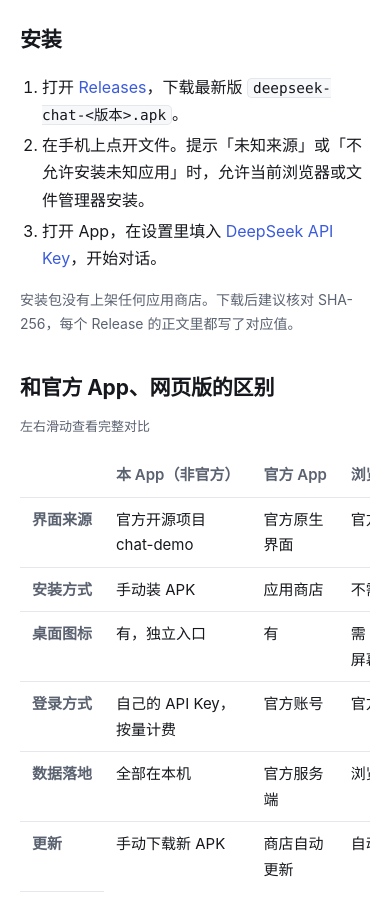
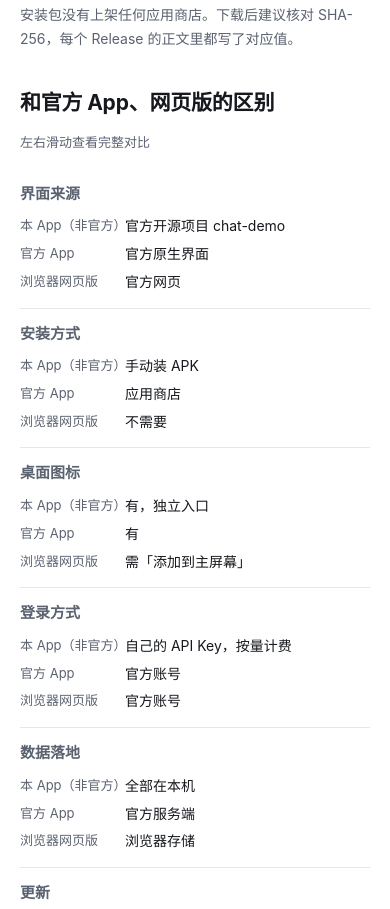
Before and after one commit to xlicz/deepseek-chat, a website: page docs/index.html in a window 390 px wide. Shown: the part 2523-3432 px from the top of the page. Drawn offline with Linux system fonts and the light colour scheme.

Commit message:
docs: make the comparison table and code block readable on phones

```diff
--- a/docs/index.html
+++ b/docs/index.html
@@ -61,6 +61,7 @@ tbody tr:last-child td{border-bottom:0}
 ul,ol{padding-left:22px}
 li{margin:4px 0}
 .grid{display:grid;gap:12px;grid-template-columns:repeat(auto-fit,minmax(220px,1fr));margin:12px 0}
+.cmd{overflow-x:auto;background:var(--card);border:1px solid var(--line);border-radius:10px;padding:14px;font-size:14px;margin:12px 0}
 .card{background:var(--card);border:1px solid var(--line);border-radius:12px;padding:14px 16px}
 .card b{display:block;margin-bottom:2px}
 .card span{font-size:14px;color:var(--muted)}
@@ -77,6 +78,15 @@ code{font-family:ui-monospace,SFMono-Regular,Menlo,monospace;font-size:.9em;back
 .facts td{font-size:15px}
 h2{margin-top:34px}
 .summary-hint{display:block;font-size:13px;color:var(--muted);margin:-4px 0 8px}
+.grid{grid-template-columns:repeat(2,1fr)}
+.cmd{font-size:12.5px;padding:12px}
+.cmp thead{display:none}
+.cmp tr{display:block;padding:12px 0;border-bottom:1px solid var(--line)}
+.cmp tr:last-child{border-bottom:0}
+.cmp th,.cmp td{display:block;border:0;padding:0}
+.cmp th{white-space:normal;font-size:15px;margin-bottom:6px}
+.cmp td{font-size:14px;padding:2px 0 2px 7.5em;position:relative}
+.cmp td::before{content:attr(data-label);position:absolute;left:0;color:var(--muted);font-size:13px}
 }
 @media (min-width:601px){.summary-hint{display:none}}
 </style>
@@ -139,15 +149,15 @@ h2{margin-top:34px}
 <h2>和官方 App、网页版的区别</h2>
 <p class="summary-hint">左右滑动查看完整对比</p>
 <div class="scroll">
-<table>
+<table class="cmp">
 <thead><tr><th></th><th>本 App（非官方）</th><th>官方 App</th><th>浏览器网页版</th></tr></thead>
 <tbody>
-<tr><th>界面来源</th><td>官方开源项目 chat-demo</td><td>官方原生界面</td><td>官方网页</td></tr>
-<tr><th>安装方式</th><td>手动装 APK</td><td>应用商店</td><td>不需要</td></tr>
-<tr><th>桌面图标</th><td>有，独立入口</td><td>有</td><td>需「添加到主屏幕」</td></tr>
-<tr><th>登录方式</th><td>自己的 API Key，按量计费</td><td>官方账号</td><td>官方账号</td></tr>
-<tr><th>数据落地</th><td>全部在本机</td><td>官方服务端</td><td>浏览器存储</td></tr>
-<tr><th>更新</th><td>手动下载新 APK</td><td>商店自动更新</td><td>自动</td></tr>
+<tr><th>界面来源</th><td data-label="本 App（非官方）">官方开源项目 chat-demo</td><td data-label="官方 App">官方原生界面</td><td data-label="浏览器网页版">官方网页</td></tr>
+<tr><th>安装方式</th><td data-label="本 App（非官方）">手动装 APK</td><td data-label="官方 App">应用商店</td><td data-label="浏览器网页版">不需要</td></tr>
+<tr><th>桌面图标</th><td data-label="本 App（非官方）">有，独立入口</td><td data-label="官方 App">有</td><td data-label="浏览器网页版">需「添加到主屏幕」</td></tr>
+<tr><th>登录方式</th><td data-label="本 App（非官方）">自己的 API Key，按量计费</td><td data-label="官方 App">官方账号</td><td data-label="浏览器网页版">官方账号</td></tr>
+<tr><th>数据落地</th><td data-label="本 App（非官方）">全部在本机</td><td data-label="官方 App">官方服务端</td><td data-label="浏览器网页版">浏览器存储</td></tr>
+<tr><th>更新</th><td data-label="本 App（非官方）">手动下载新 APK</td><td data-label="官方 App">商店自动更新</td><td data-label="浏览器网页版">自动</td></tr>
 </tbody>
 </table>
 </div>
@@ -197,7 +207,7 @@ h2{margin-top:34px}
 
 <h2>自己构建</h2>
 <p>需要 Node.js 22.12+、pnpm、JDK 21 和 Android SDK（platform 36 / build-tools 36）。</p>
-<pre style="overflow-x:auto;background:var(--card);border:1px solid var(--line);border-radius:10px;padding:14px;font-size:14px"><code>git clone --recurse-submodules https://github.com/xlicz/deepseek-chat.git
+<pre class="cmd"><code>git clone --recurse-submodules https://github.com/xlicz/deepseek-chat.git
 cd deepseek-chat
 pnpm install
 export JAVA_HOME=&lt;JDK 21 路径&gt;
```
